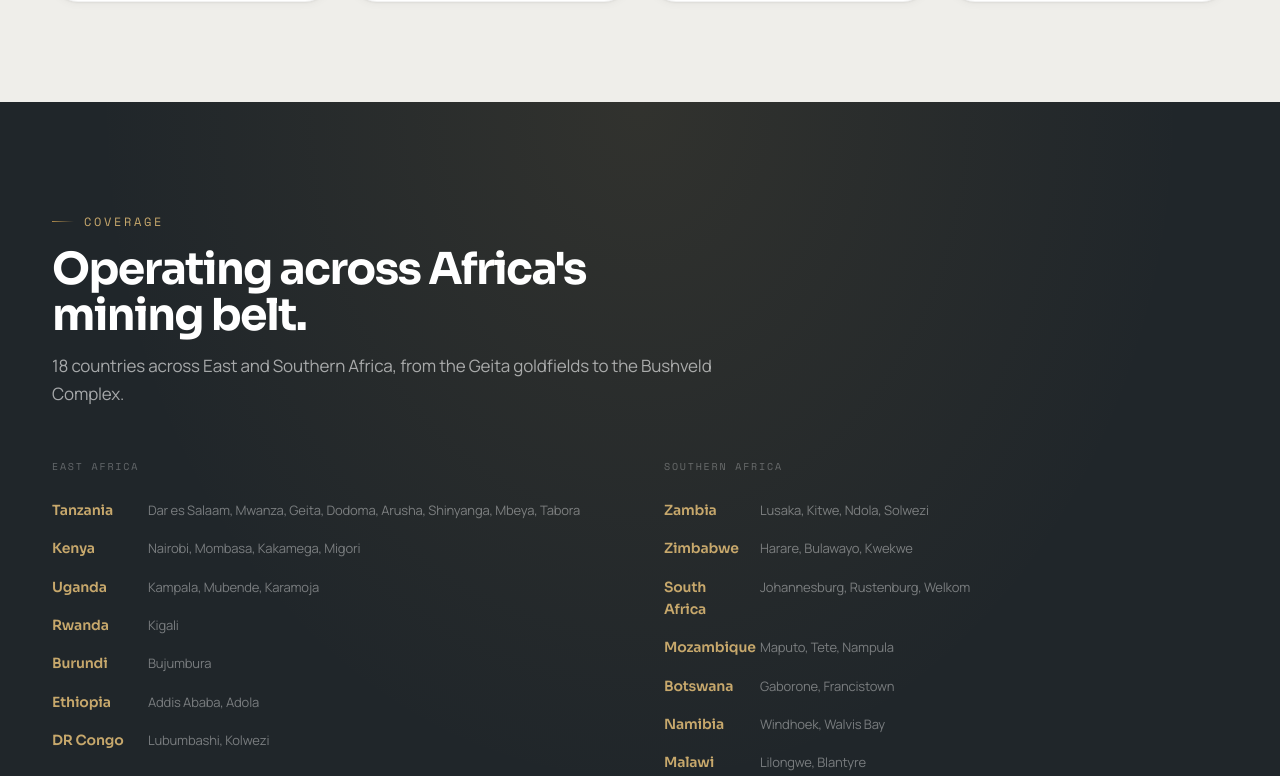
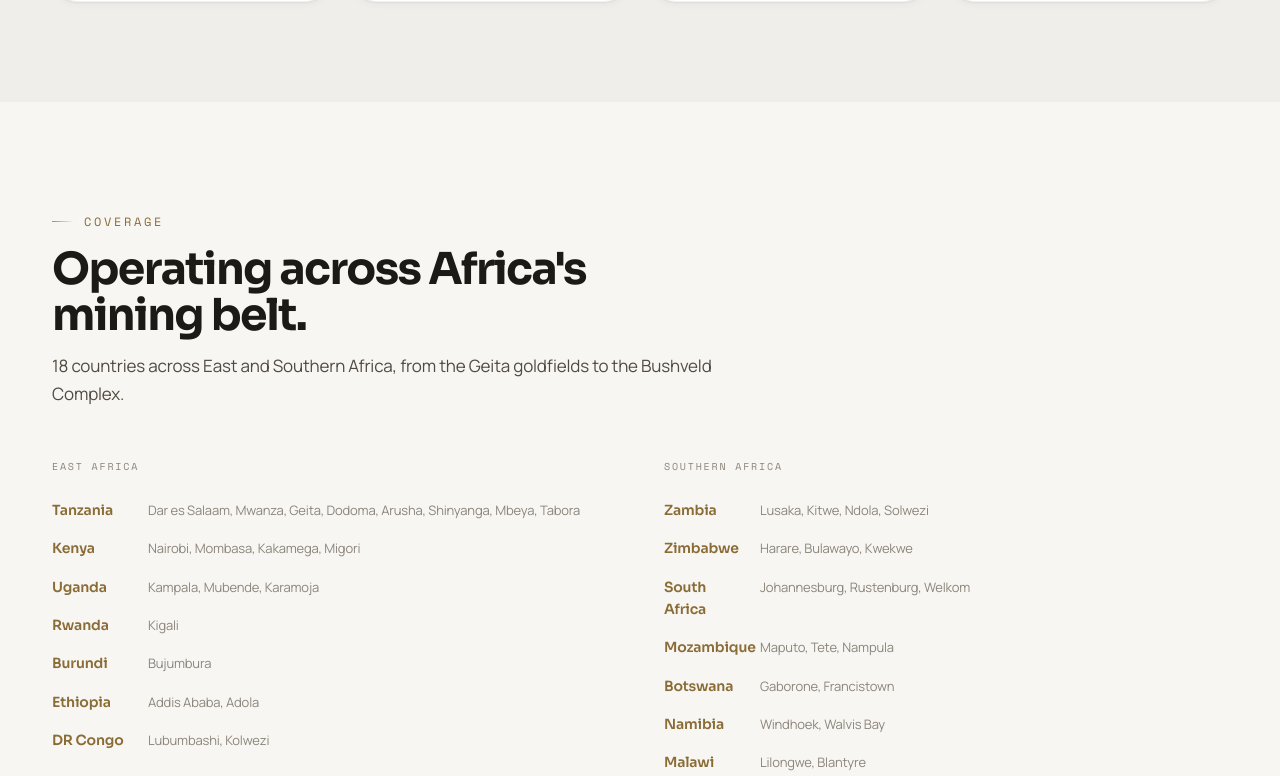
Before and after one commit to saintbrt/bartmining, a Next.js app: page / in a window 1280 px wide. Shown: the part 5344-6120 px from the top of the page. Built offline with nearby package versions, Linux system fonts and the light colour scheme.

Commit message:
Update RegionsSection.tsx

```diff
--- a/src/components/sections/RegionsSection.tsx
+++ b/src/components/sections/RegionsSection.tsx
@@ -3,24 +3,23 @@ import { EAST_AFRICA, SOUTHERN_AFRICA } from '@/data/regions'
 
 export default function RegionsSection() {
   return (
-    <section className="sec-gap" style={{ background: 'var(--slate)', position: 'relative', overflow: 'hidden' }}>
-      <div style={{ position: 'absolute', inset: 0, background: 'radial-gradient(ellipse at 50% 0%, rgba(174,138,76,.12), transparent 60%)', pointerEvents: 'none' }} />
-      <div className="px-site" style={{ position: 'relative' }}>
+    <section className="sec-gap" style={{ background: 'var(--bg)', position: 'relative', overflow: 'hidden' }}>
+      <div className="px-site">
         <Reveal className="sec-head">
-          <span className="eyebrow" style={{ color: 'var(--gold-2)' }}>Coverage</span>
-          <h2 style={{ color: '#fff' }}>Operating across Africa&apos;s mining belt.</h2>
-          <p style={{ color: 'rgba(255,255,255,.6)' }}>18 countries across East and Southern Africa, from the Geita goldfields to the Bushveld Complex.</p>
+          <span className="eyebrow">Coverage</span>
+          <h2>Operating across Africa&apos;s mining belt.</h2>
+          <p>18 countries across East and Southern Africa, from the Geita goldfields to the Bushveld Complex.</p>
         </Reveal>
 
         <div style={{ display: 'grid', gridTemplateColumns: '1fr 1fr', gap: 48 }} className="regions-grid-responsive">
           {/* East Africa */}
           <Reveal>
-            <div style={{ fontFamily: 'var(--font-mono)', fontSize: 10, letterSpacing: '.18em', textTransform: 'uppercase', color: 'rgba(255,255,255,.3)', marginBottom: 24 }}>East Africa</div>
+            <div style={{ fontFamily: 'var(--font-mono)', fontSize: 10, letterSpacing: '.18em', textTransform: 'uppercase', color: 'var(--ink-3)', marginBottom: 24 }}>East Africa</div>
             <div style={{ display: 'flex', flexDirection: 'column', gap: 16 }}>
               {EAST_AFRICA.map(r => (
                 <div key={r.c} style={{ display: 'flex', gap: 16, alignItems: 'baseline' }}>
-                  <div style={{ fontFamily: 'var(--font-sora)', fontWeight: 600, fontSize: 14, color: 'var(--gold-2)', width: 80, flexShrink: 0 }}>{r.c}</div>
-                  <div style={{ fontSize: 13, color: 'rgba(255,255,255,.4)', lineHeight: 1.7 }}>{r.cities.join(', ')}</div>
+                  <div style={{ fontFamily: 'var(--font-sora)', fontWeight: 600, fontSize: 14, color: 'var(--gold-deep)', width: 80, flexShrink: 0 }}>{r.c}</div>
+                  <div style={{ fontSize: 13, color: 'var(--ink-3)', lineHeight: 1.7 }}>{r.cities.join(', ')}</div>
                 </div>
               ))}
             </div>
@@ -28,12 +27,12 @@ export default function RegionsSection() {
 
           {/* Southern Africa */}
           <Reveal delay={1}>
-            <div style={{ fontFamily: 'var(--font-mono)', fontSize: 10, letterSpacing: '.18em', textTransform: 'uppercase', color: 'rgba(255,255,255,.3)', marginBottom: 24 }}>Southern Africa</div>
+            <div style={{ fontFamily: 'var(--font-mono)', fontSize: 10, letterSpacing: '.18em', textTransform: 'uppercase', color: 'var(--ink-3)', marginBottom: 24 }}>Southern Africa</div>
             <div style={{ display: 'flex', flexDirection: 'column', gap: 16 }}>
               {SOUTHERN_AFRICA.slice(0, 8).map(r => (
                 <div key={r.c} style={{ display: 'flex', gap: 16, alignItems: 'baseline' }}>
-                  <div style={{ fontFamily: 'var(--font-sora)', fontWeight: 600, fontSize: 14, color: 'var(--gold-2)', width: 80, flexShrink: 0 }}>{r.c}</div>
-                  <div style={{ fontSize: 13, color: 'rgba(255,255,255,.4)', lineHeight: 1.7 }}>{r.cities.join(', ')}</div>
+                  <div style={{ fontFamily: 'var(--font-sora)', fontWeight: 600, fontSize: 14, color: 'var(--gold-deep)', width: 80, flexShrink: 0 }}>{r.c}</div>
+                  <div style={{ fontSize: 13, color: 'var(--ink-3)', lineHeight: 1.7 }}>{r.cities.join(', ')}</div>
                 </div>
               ))}
             </div>
```
